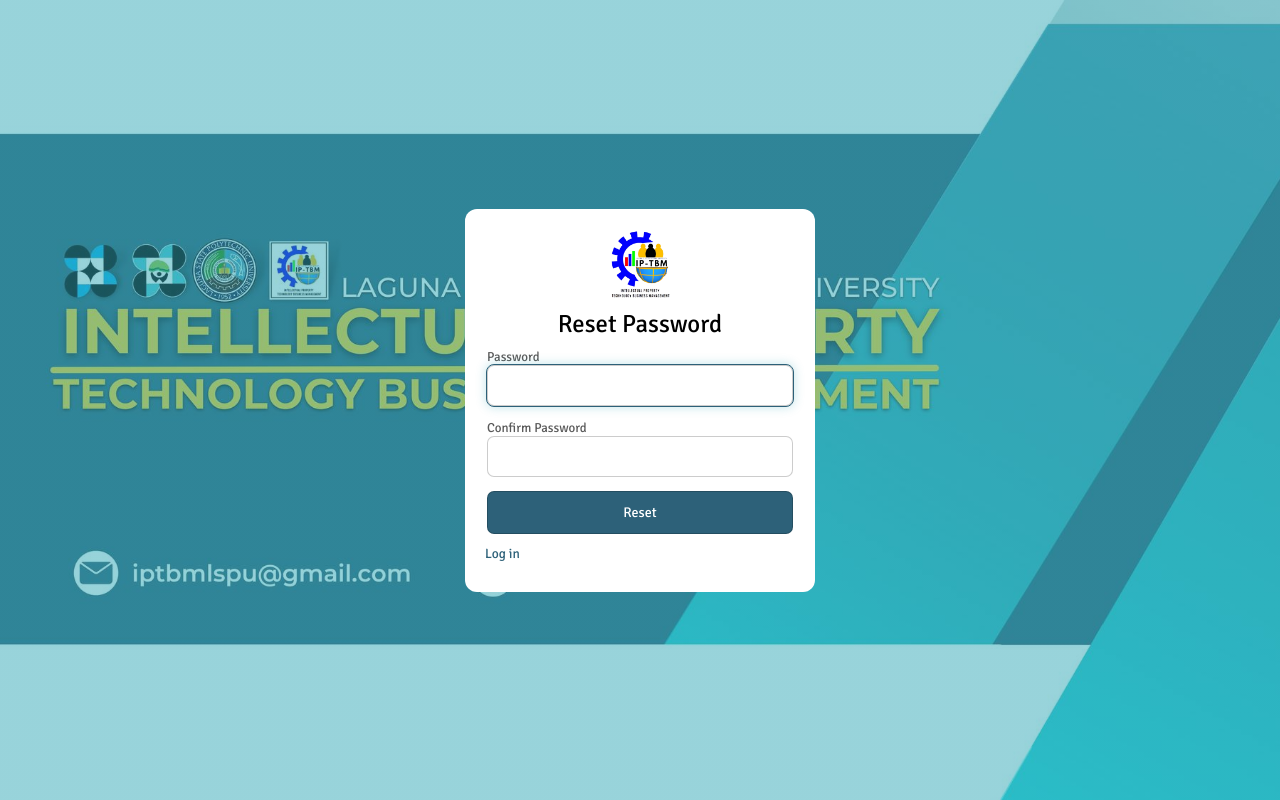
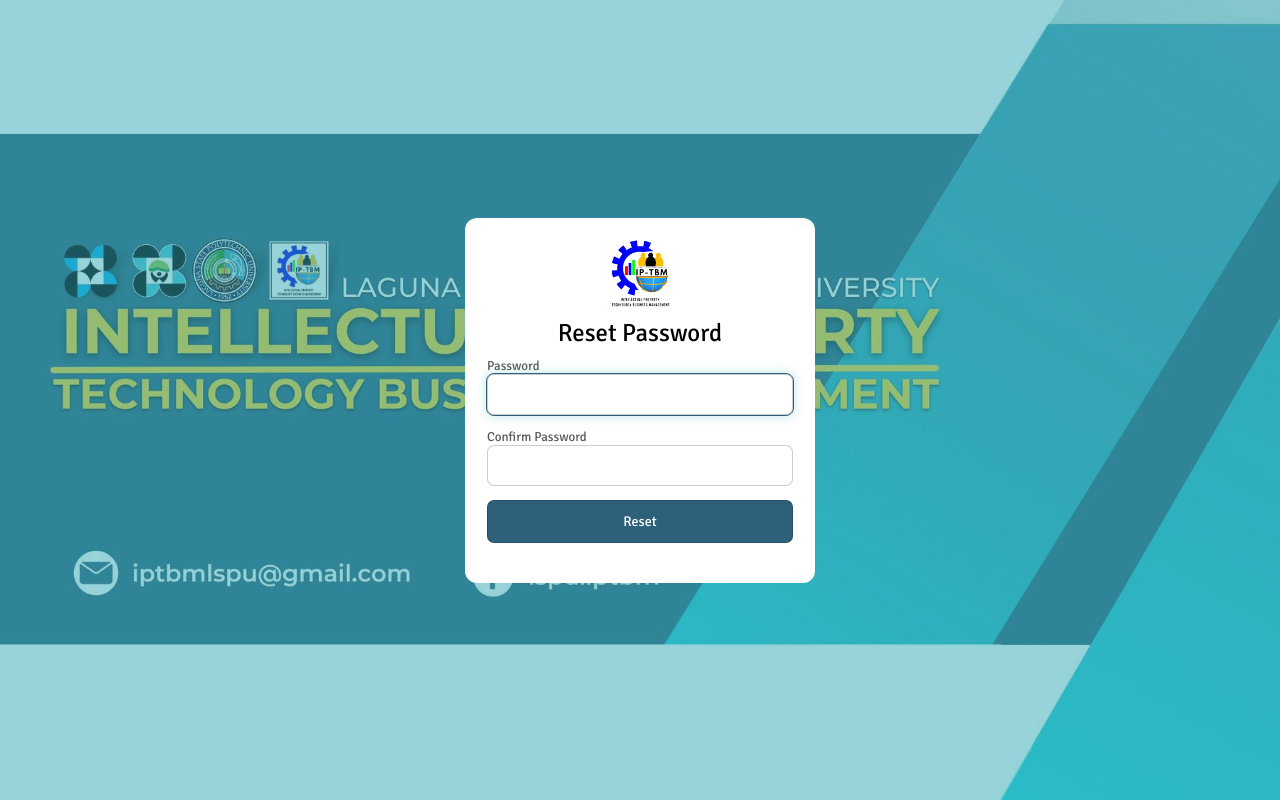
Before and after one commit to progchris00/LSPU-IPTBM-RTMS, a React (Vite) app: page /auth/reset-password in a window 1280 px wide. Built offline with nearby package versions, Linux system fonts and the light colour scheme.

Commit message:
remove option on reset-password form

```diff
--- a/src/pages/auth/reset-password.jsx
+++ b/src/pages/auth/reset-password.jsx
@@ -24,9 +24,6 @@
                 value={"Reset"}
               ></input>
             </fieldset>
-            <div>
-              <Link to="/auth/login">Log in</Link>
-            </div>
           </form>
         </div>
       </div>
```
